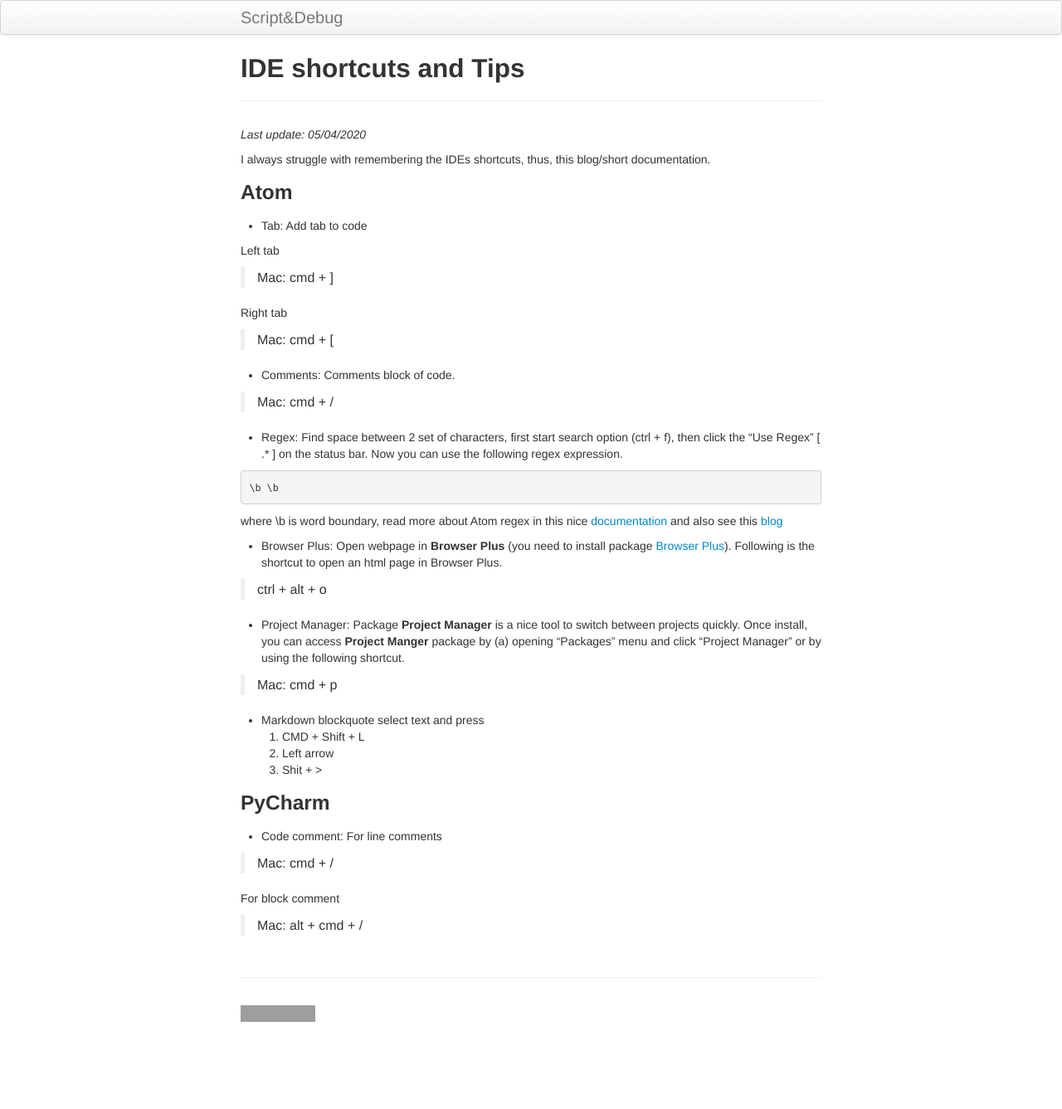
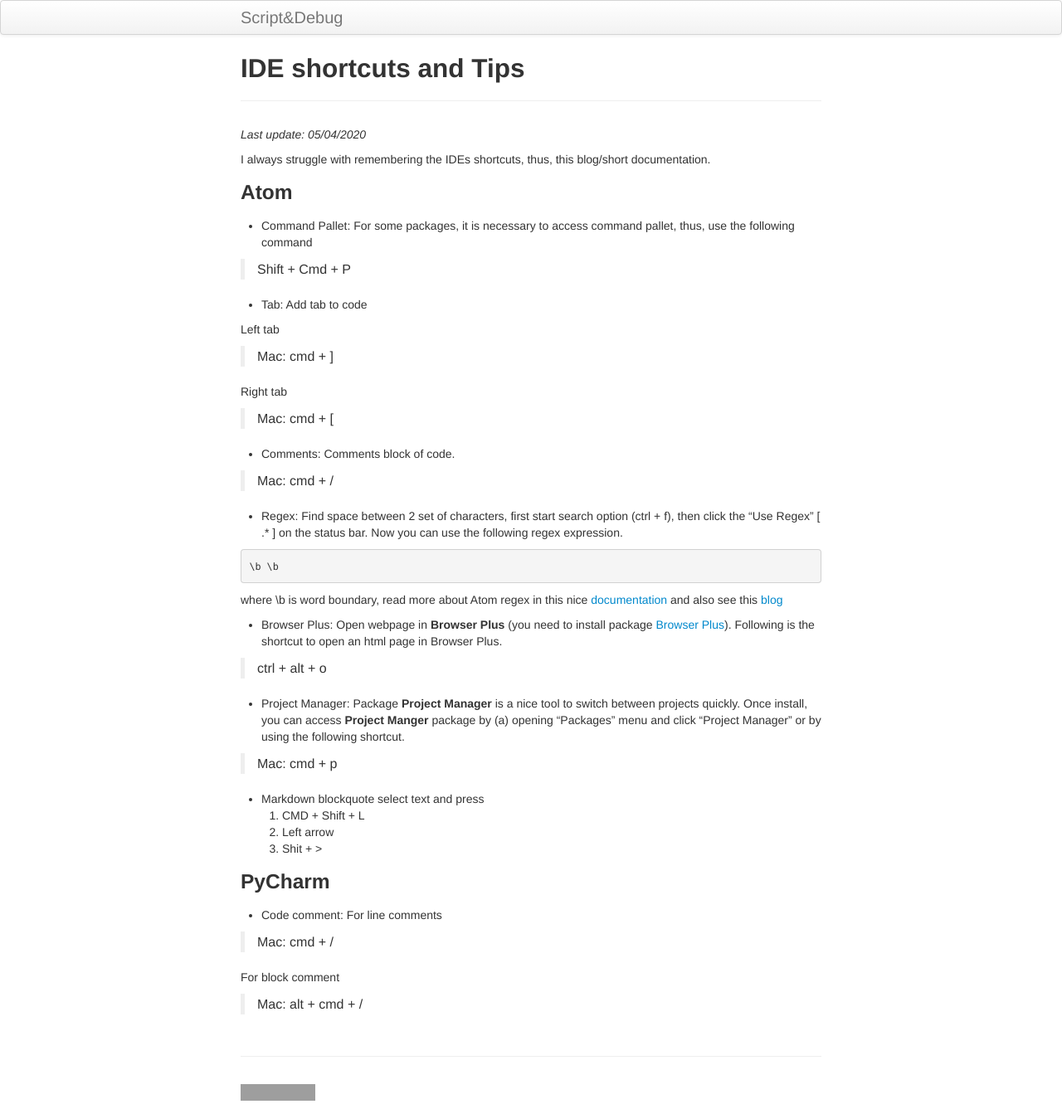
Before and after one commit to mnahmad/scriptndebug, a Jekyll site: the page built from pages/ide/short_cuts.md, in a window 1280 px wide. Shown: the whole page at 83% size. Built offline with Jekyll 4.4.1, drawn with Linux system fonts in a browser that asks for light colours; before the commit the page ends 1242 px from its top, so only the background shows below that; grey boxes are pictures that could not be loaded.

Commit message:
a new shortcut added to atom section in ide/short_cuts.md

```diff
--- a/pages/ide/short_cuts.md
+++ b/pages/ide/short_cuts.md
@@ -8,6 +8,11 @@
 I always struggle with remembering the IDEs shortcuts, thus, this blog/short documentation.
 
 ### Atom
+
+- Command Pallet:
+For some packages, it is necessary to access command pallet, thus, use the following command
+
+> Shift + Cmd + P
 
 - Tab:
 Add tab to code
```
